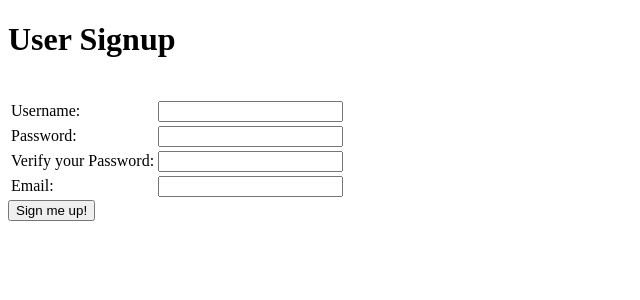
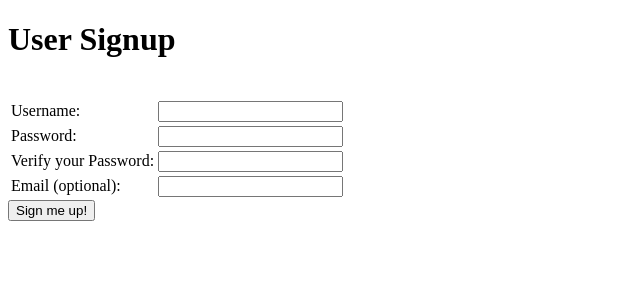
Before and after one commit to noragharris/user_signup, a Flask app: page / in a window 1280 px wide. Shown: the top 300 px of the page, without its empty margins (0-640 px from the left). Run offline with Flask 2, Linux system fonts and the light colour scheme.

Commit message:
Updated email to say (optional).

```diff
--- a/templates/base.html
+++ b/templates/base.html
@@ -38,7 +38,7 @@
             </tr>
             <tr>
                 <td>
-                    <label for="email">Email: </label>
+                    <label for="email">Email (optional): </label>
                 </td>
                 <td>
                     <input type="text" name="email" id="email" value = "{{ email }}" />
```
